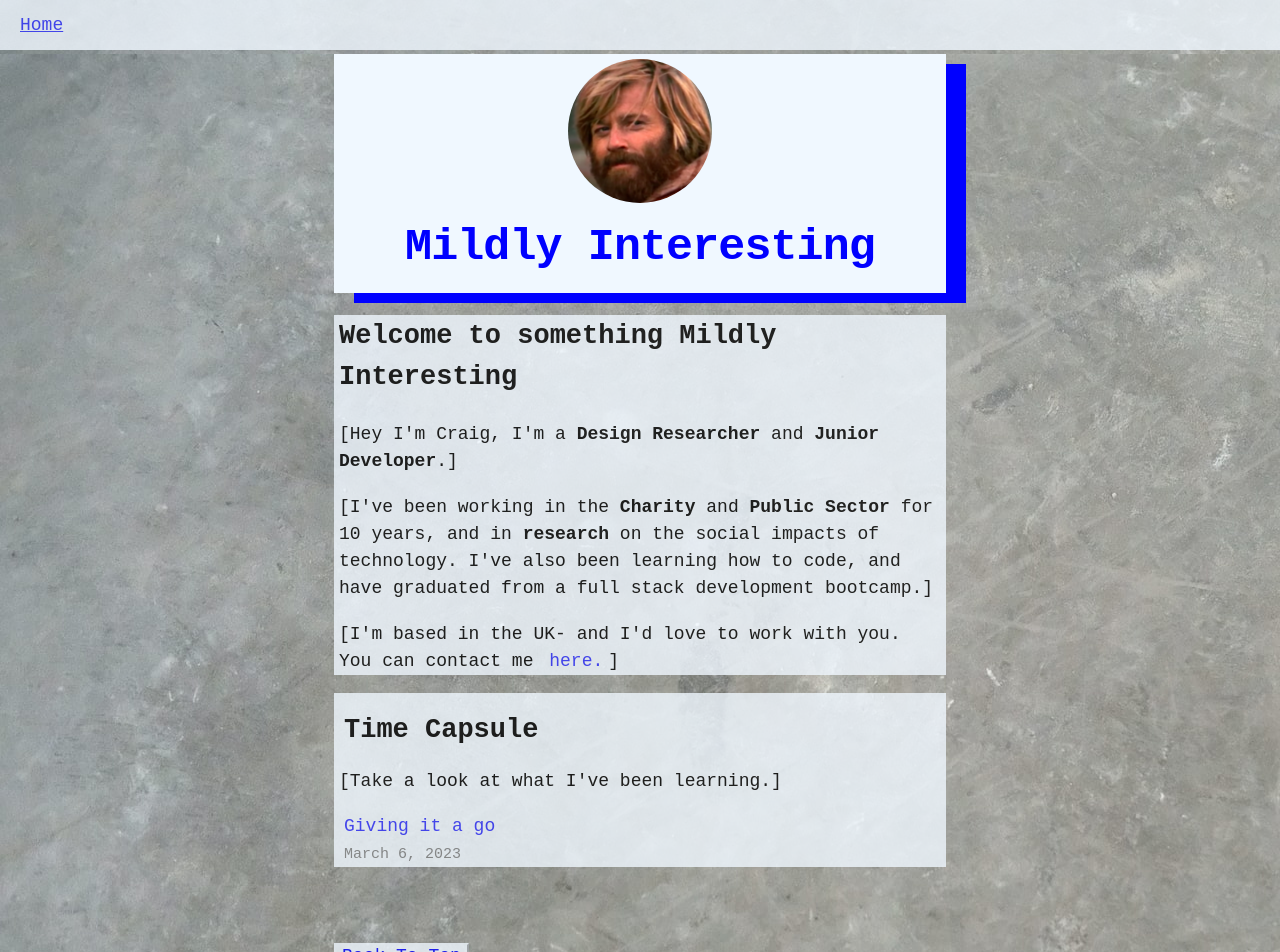
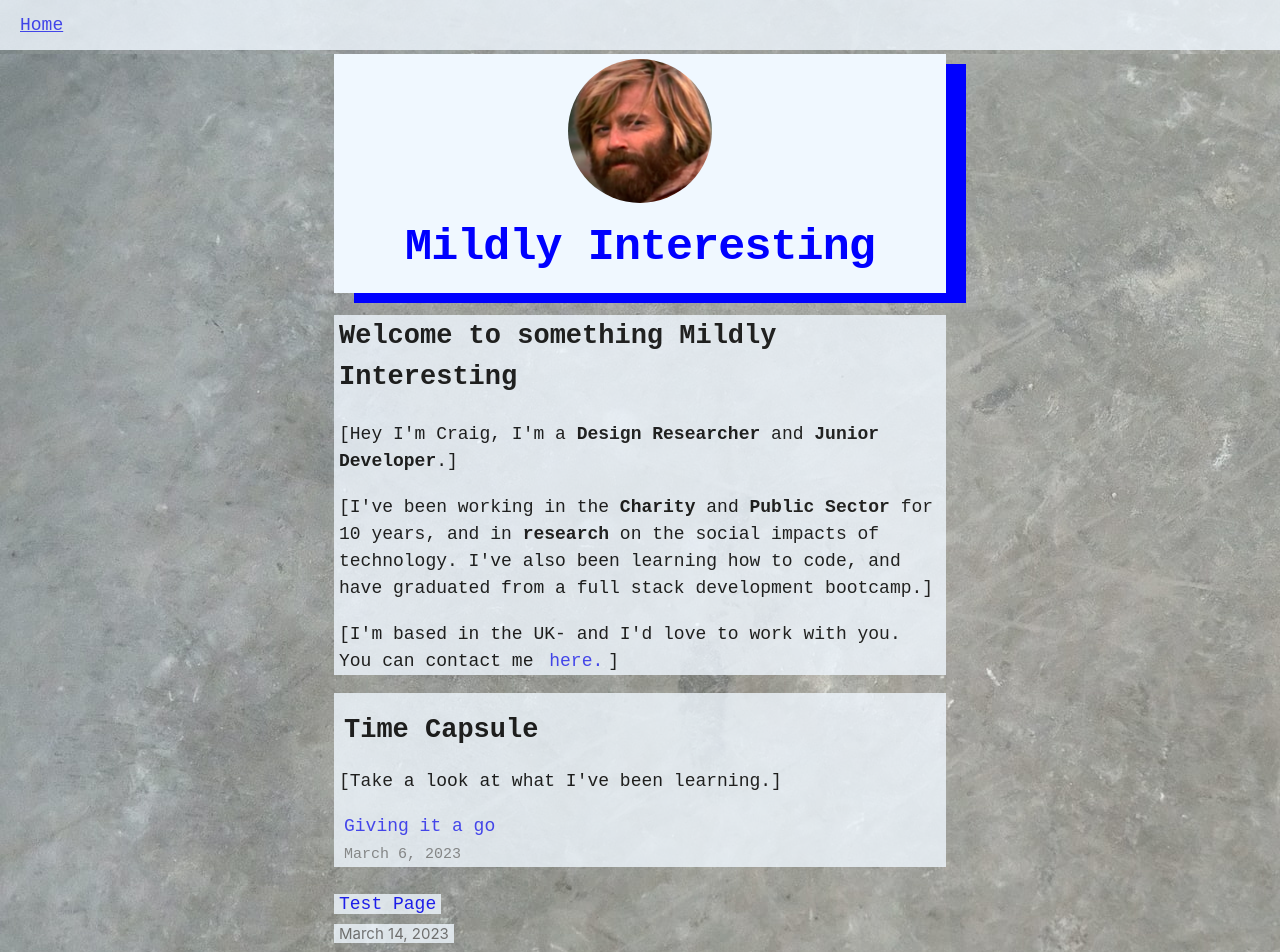
Before and after one commit to CregCodes/blog_practise, a Next.js app in the folder nextjs-blog/: page / in a window 1280 px wide. Shown: the top 952 px of the page. Built offline with nearby package versions, Linux system fonts and the light colour scheme.

Commit message:
fixed error with ggtStaticPaths

```diff
--- /dev/null
+++ b/nextjs-blog/archive/test.md
@@ -0,0 +1,8 @@
+---
+title: "Test Page"
+date: "2023-03-14"
+---
+
+### This is a test
+
+This is a test to see if I can route id generated pages from archive for a collection of case studies on a different page.
--- /dev/null
+++ b/nextjs-blog/lib/archive.js
@@ -0,0 +1,82 @@
+import * as fs from "fs";
+import path from "path";
+import matter from "gray-matter";
+import { remark } from "remark";
+import html from "remark-html";
+
+const archiveDirectory = path.join(process.cwd(), "archive");
+
+export function getSortedArchiveData() {
+  // Get file names under /posts
+  const fileNames = fs.readdirSync(archiveDirectory);
+  const allArchiveData = fileNames.map((fileName) => {
+    // Remove ".md" from file name to get id
+    const id = fileName.replace(/\.md$/, "");
+
+    // Read markdown file as string
+    const fullPath = path.join(archiveDirectory, fileName);
+    const fileContents = fs.readFileSync(fullPath, "utf8");
+
+    // Use gray-matter to parse the post metadata section
+    const matterResult = matter(fileContents);
+
+    // Combine the data with the id
+    return {
+      id,
+      ...matterResult.data,
+    };
+  });
+  // Sort posts by date
+  return allArchiveData.sort((a, b) => {
+    if (a.date < b.date) {
+      return 1;
+    } else {
+      return -1;
+    }
+  });
+}
+
+/**Function to create array of objects for generating dynamic routes.
+ * Based on ids created from title of md files (e.g. blog titles) */
+export function getAllArchiveIds() {
+  const fileNames = fs.readdirSync(archiveDirectory);
+
+  return fileNames.map((fileName) => {
+    return {
+      params: {
+        id: fileName.replace(/\.md$/, ""),
+      },
+    };
+  });
+}
+
+/**Important: The returned list is not just an array of strings — it must be an array of objects that look like the comment above.
+ * Each object must have the params key and contain an object with the id key (because we’re using [id] in the file name). Otherwise, getStaticPaths will fail.
+ */
+
+/**We need to fetch necessary data to render the post with the given id.
+ * getPostData will return the post data based on ID
+ */
+
+export async function getArchiveData(id) {
+  const fullPath = path.join(archiveDirectory, `${id}.md`);
+  const fileContents = fs.readFileSync(fullPath, "utf8");
+
+  // Use gray-matter to parse the post metadata section
+  const matterResult = matter(fileContents);
+
+  // Use remark to convert markdown into HTML string
+  const processedContent = await remark()
+    .use(html)
+    .process(matterResult.content);
+  const contentHtml = processedContent.toString();
+
+  // Combine the data with the id and contentHtml
+  return {
+    id,
+    contentHtml,
+    ...matterResult.data,
+  };
+}
+
+/**Important: We added the async keyword to getPostData because we need to use await for remark. async/await allow you to fetch data asynchronously. */
--- a/nextjs-blog/pages/index.js
+++ b/nextjs-blog/pages/index.js
@@ -5,6 +5,7 @@ import Date from "../components/date/date";
 import ScrollTop from "../components/scrollTop/scrollTop";
 import utilStyles from "../styles/utils.module.css";
 import { getSortedPostsData } from "../lib/posts";
+import { getSortedArchiveData } from "../lib/archive";
 
 /**Next.js has two forms of pre-rendering: Static Generation and Server-side Rendering. The difference is in when it generates the HTML for a page.
  * Static Generation is the pre-rendering method that generates the HTML at build time. The pre-rendered HTML is then reused on each request.
@@ -15,14 +16,25 @@ You can create a "hybrid" Next.js app by using Static Generation for most pages
 
 export async function getStaticProps() {
   const allPostsData = getSortedPostsData();
+  const allArchiveData = getSortedArchiveData();
   return {
     props: {
       allPostsData,
+      allArchiveData,
     },
   };
 }
+
+// export async function getArchiveStaticProps() {
+//   const allArchiveData = getSortedArchiveData();
+//   return {
+//     props: {
+//       allArchiveData,
+//     },
+//   };
+// }
 /**By returning allPostsData inside the props object in getStaticProps, the blog posts will be passed to the Home component as a prop. */
-export default function Home({ allPostsData }) {
+export default function Home({ allPostsData, allArchiveData }) {
   return (
     <Layout home>
       <Head>
@@ -62,6 +74,21 @@ export default function Home({ allPostsData }) {
           ))}
         </ul>
       </section>
+      <section>
+        <h2></h2>
+        <ul className={utilStyles.list}>
+          {allArchiveData.map(({ id, date, title }) => (
+            <li className={utilStyles.listItem} key={id}>
+              <Link href={`/archive/${id}`}>{title}</Link>
+              <br />
+              <small className={utilStyles.lightText}>
+                <Date dateString={date} />
+              </small>
+            </li>
+          ))}
+        </ul>
+      </section>
+
       <ScrollTop />
     </Layout>
   );
```
Also changed, not shown: nextjs-blog/pages/archive/[id].js (added, +45 -0 lines).
